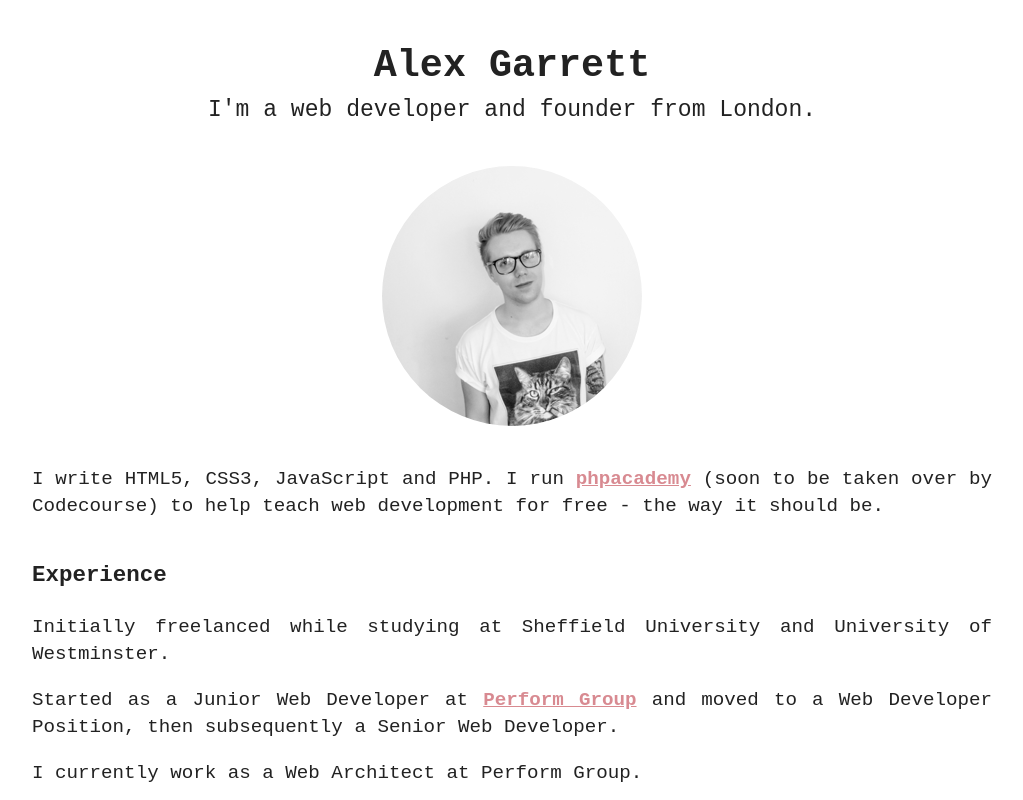
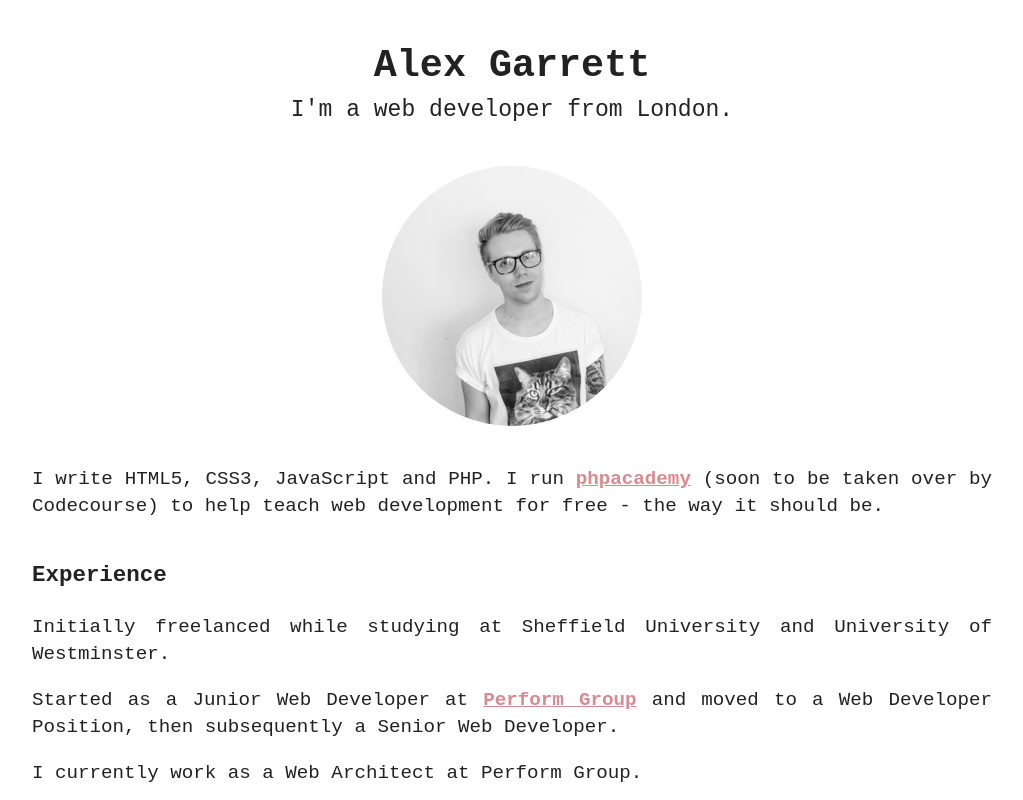
Before and after one commit to anthonychr/alexgarrett, a plain HTML site: page index.html in a window 1280 px wide. Shown: the top 800 px of the page, without its empty margins (128-1151 px from the left). Drawn offline with Linux system fonts and the light colour scheme.

Commit message:
Removed founder, useless information

```diff
--- a/index.html
+++ b/index.html
@@ -15,7 +15,7 @@
         <div class="wrapper center-text">
             <header>
                 <h1 class="site-title">Alex Garrett</h1>
-                <p class="site-description">I'm a web developer and founder from London.</p>
+                <p class="site-description">I'm a web developer from London.</p>
                 <div class="site-image">
                     <img src="img/alex.png" alt="A picture of me.">
                 </div>
```
